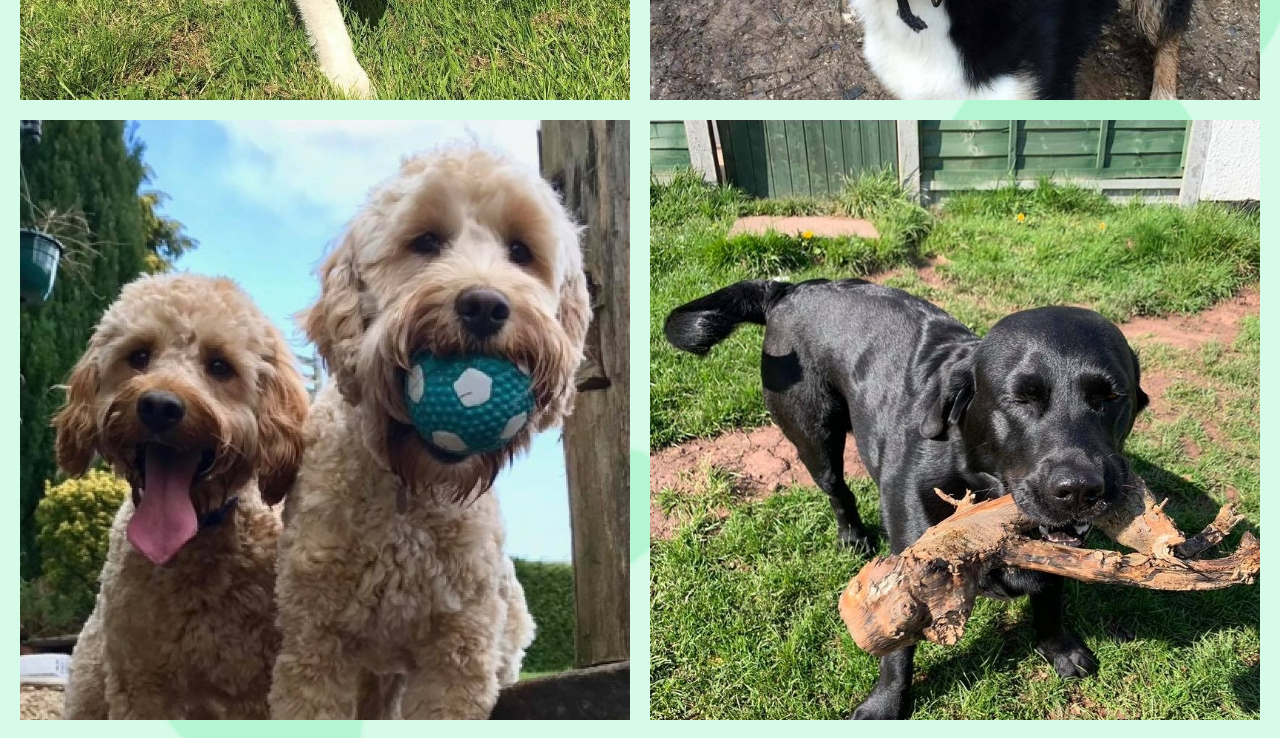
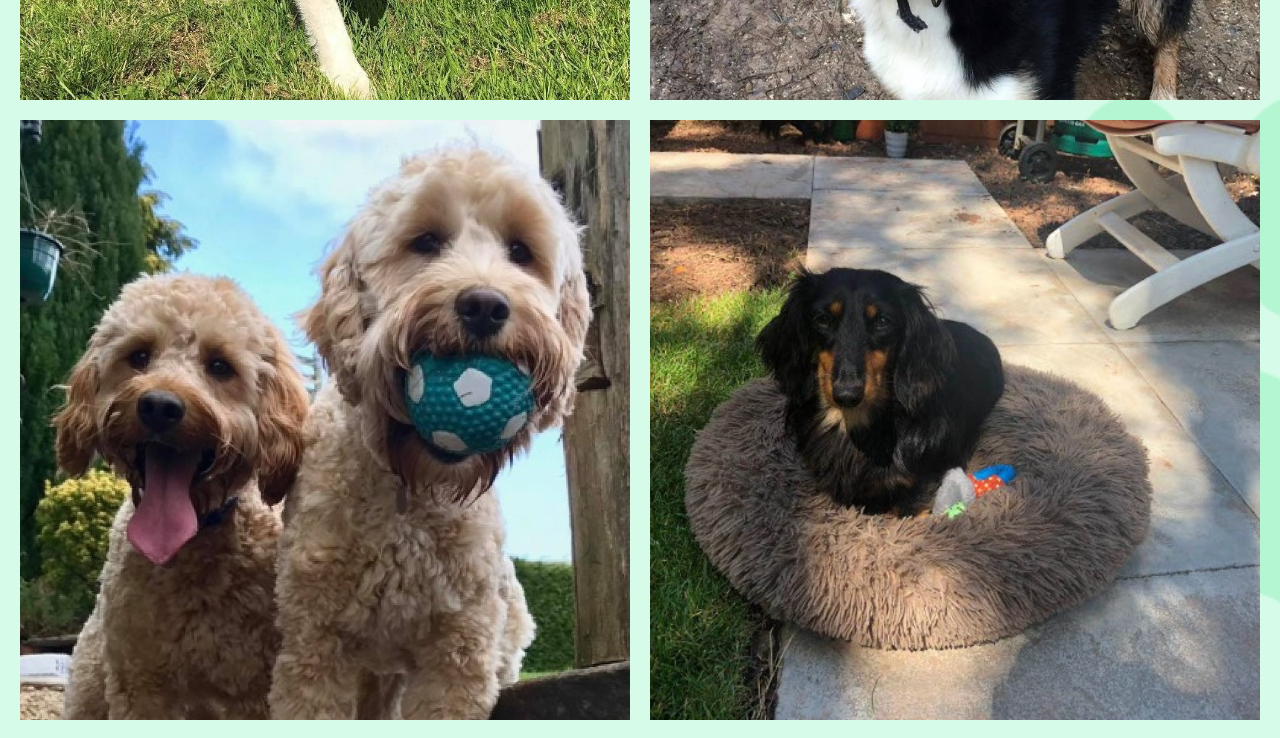
Before and after one commit to Velocima/green-lawns, a React (Create React App) app: page /about in a window 1280 px wide. Shown: the part 4800-5538 px from the top of the page. Built offline with nearby package versions, Linux system fonts and the light colour scheme.

Commit message:
two new images added to the gallery

```diff
--- a/src/contentJs/galleryImages.js
+++ b/src/contentJs/galleryImages.js
@@ -7,10 +7,12 @@ import image6 from '../images/gallery/hope-and-ted.jpg';
 import image7 from '../images/gallery/husky.jpg';
 import image8 from '../images/gallery/nani.jpg';
 import image9 from '../images/gallery/pair-of-good-boys.jpg';
+import image10 from '../images/gallery/he-sits.jpg';
 import image11 from '../images/gallery/stick.jpg';
 import image12 from '../images/gallery/ted-1.jpg';
 import image13 from '../images/gallery/thor.jpg';
 import image14 from '../images/gallery/trio.jpg';
+import image15 from '../images/gallery/barley.jpg';
 
 export const galleryImages = [
 	{ image: image1, alt: '' },
@@ -22,8 +24,10 @@ export const galleryImages = [
 	{ image: image7, alt: '' },
 	{ image: image8, alt: '' },
 	{ image: image9, alt: '' },
+	{ image: image10, alt: '' },
 	{ image: image11, alt: '' },
 	{ image: image12, alt: '' },
 	{ image: image13, alt: '' },
 	{ image: image14, alt: '' },
+	{ image: image15, alt: '' },
 ];
```
Also changed, not shown: src/images/gallery/barley.jpg (added), src/images/gallery/he-sits.jpg (added).
